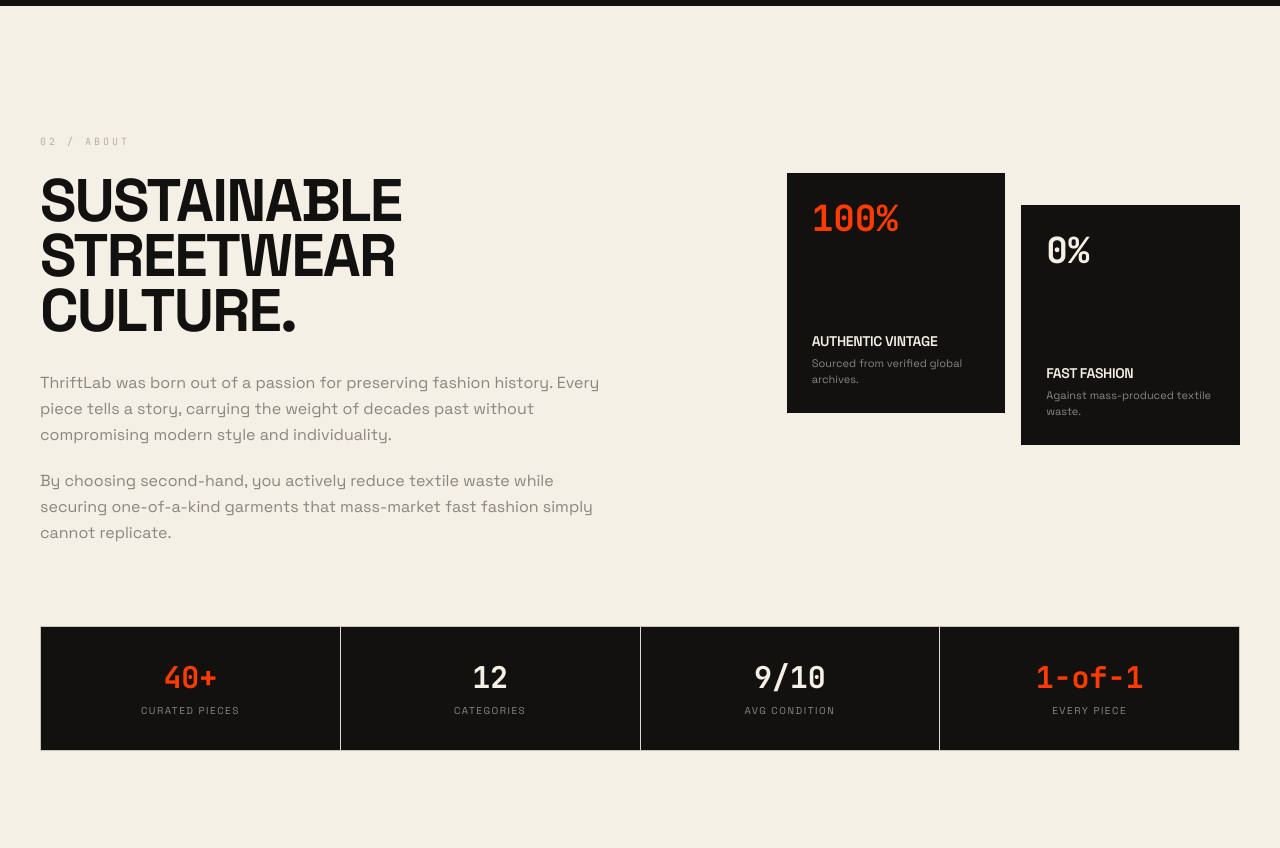
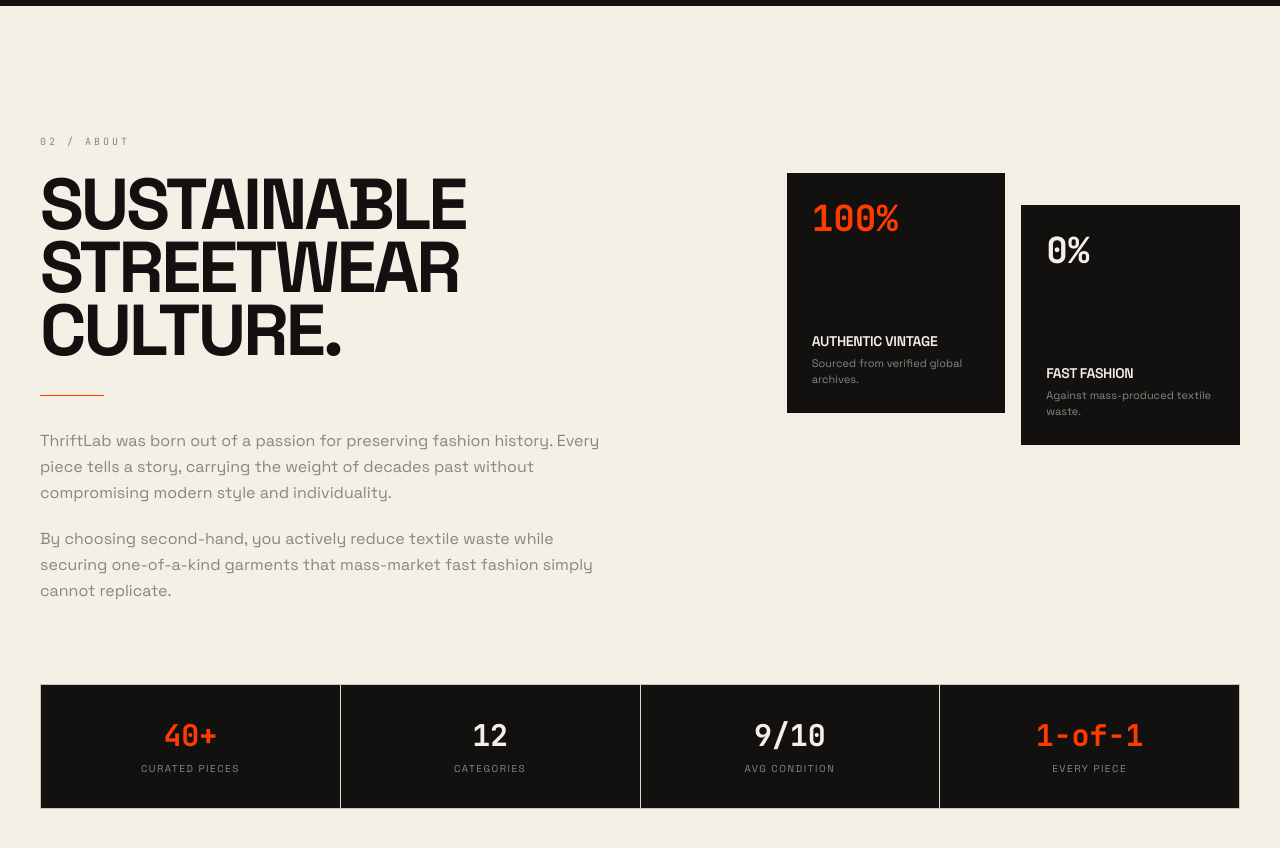
Before and after one commit to naufalfazil/ThriftLab, a Next.js app in the folder frontend/: page / in a window 1280 px wide. Shown: the part 1620-2468 px from the top of the page. Built offline with nearby package versions, Linux system fonts and the light colour scheme; no server answers.

Commit message:
style: memperbesar heading about dan menambahkan separator accent

```diff
--- a/frontend/src/components/About.tsx
+++ b/frontend/src/components/About.tsx
@@ -78,17 +78,18 @@
     >
       <div className="max-w-[1400px] mx-auto">
         {/* Section number */}
-        <span className="text-[10px] font-mono uppercase tracking-[0.3em] text-thrift-text-muted/60 mb-6 block">
+        <span className="text-[10px] font-mono uppercase tracking-[0.3em] text-thrift-text-muted mb-6 block">
           02 / About
         </span>
 
         <div className="grid grid-cols-1 lg:grid-cols-12 gap-12 lg:gap-20 items-start mb-20">
           <div ref={leftRef} className="lg:col-span-7">
-            <h2 className="text-4xl sm:text-5xl lg:text-6xl font-bold uppercase tracking-[-0.03em] leading-[0.92] mb-8 text-thrift-dark">
+            <h2 className="text-4xl sm:text-5xl lg:text-7xl font-bold uppercase tracking-[-0.04em] leading-[0.88] mb-8 text-thrift-dark">
               Sustainable <br />
               Streetwear <br />
               Culture.
             </h2>
+            <div className="w-16 h-px bg-thrift-accent mb-8" />
             <div className="space-y-5 text-thrift-text-muted leading-relaxed max-w-xl">
               <p>
                 ThriftLab was born out of a passion for preserving fashion history.
@@ -115,7 +116,7 @@
                 </p>
               </div>
             </div>
-            <div className="border border-thrift-dark/10 p-6 flex flex-col justify-between h-52 sm:h-60 bg-thrift-dark mt-8">
+            <div className="border border-thrift-dark/10 p-6 flex flex-col justify-between h-52 sm:h-60 bg-thrift-dark sm:mt-8">
               <span className="text-4xl font-bold font-mono text-thrift-cream">0%</span>
               <div>
                 <h4 className="text-sm font-semibold uppercase tracking-tight mb-1 text-thrift-cream">
```
